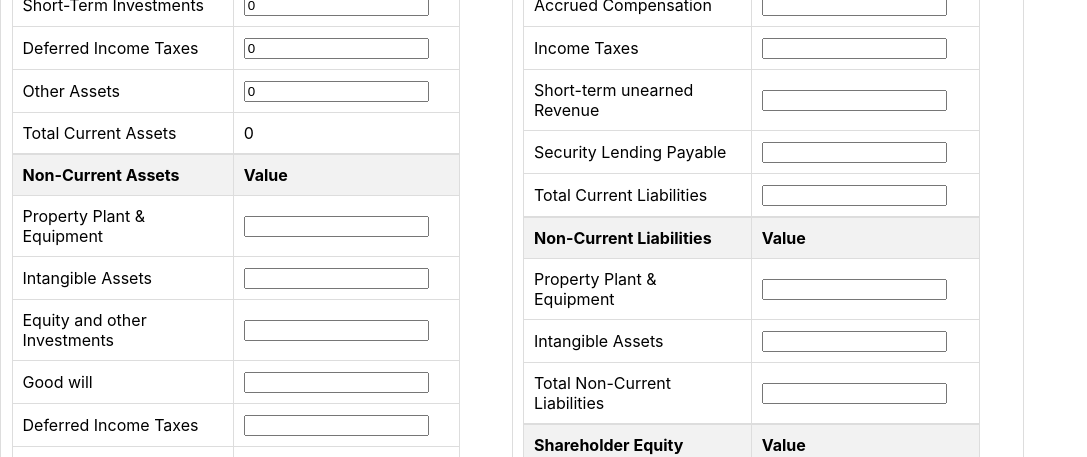
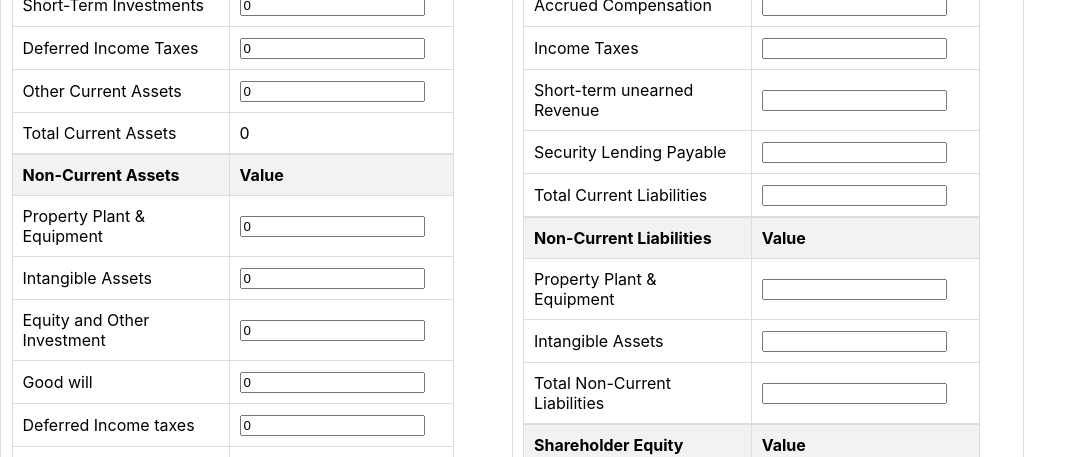
Before and after one commit to G-RIMA/FinanceFusion, a React (Create React App) app in the folder finance-fusion/: page / in a window 1280 px wide. Shown: the part 343-800 px from the top of the page, without its empty margins (0-1087 px from the left). Built offline with nearby package versions, Linux system fonts and the light colour scheme.

Commit message:
Added NonCurrent Assets functionality and Assets Functionality

```diff
--- a/finance-fusion/src/balancesheet.js
+++ b/finance-fusion/src/balancesheet.js
@@ -10,7 +10,7 @@ function Balancesheet() {
     { id: 4, name: 'Prepaid Expenses', value: 0 },
     {id: 5, name: 'Short-Term Investments', value: 0},
     {id: 6, name: 'Deferred Income Taxes', value: 0},
-    { id: 7, name: 'Other Assets', value: 0 },
+    { id: 7, name: 'Other Current Assets', value: 0 },
 
   ]);
 
@@ -27,6 +27,33 @@ function Balancesheet() {
     });
     setcurrentAssets(newcurrentAssets);
   };
+
+  const [noncurrentassets, setnoncurrentAssets] = useState([
+    { id: 1, name: 'Property Plant & Equipment', value: 0 },
+    { id: 2, name: 'Intangible Assets', value: 0 },
+    { id: 3, name: 'Equity and Other Investment', value: 0 },
+    { id: 4, name: 'Good will', value: 0 },
+    {id: 5, name: 'Deferred Income taxes', value: 0},
+    { id: 7, name: 'Other Non-Current Assets', value: 0 },
+
+  ]);
+
+  const totalnoncurrentassets = noncurrentassets.reduce((acc, noncurrentasset) => acc + parseFloat(noncurrentasset.value), 0);
+
+  const handleNonChange = (event, id) => {
+    const newValue = parseFloat(event.target.value);
+    const newnoncurrentAssets = noncurrentassets.map((noncurrentasset) => {
+      if (noncurrentasset.id === id) {
+        return { ...noncurrentasset, value: newValue };
+      } else {
+        return noncurrentasset;
+      }
+    });
+    setnoncurrentAssets(newnoncurrentAssets);
+  };
+
+  const totalAssets = totalcurrentAssets + totalnoncurrentassets;
+
 
 
     return (
@@ -74,40 +101,22 @@ function Balancesheet() {
                 </tr>
               </thead>
               <tbody>
-                <tr>
-                  <td>Property Plant & Equipment</td>
-                  <td>
-                    <input />
-                  </td>
-                </tr>
-                <tr>
-                  <td>Intangible Assets</td>
-                  <td>
-                    <input />
-                  </td>
-                </tr>
-                <tr>
-                  <td>Equity and other Investments</td>
-                  <td>
-                    <input />
-                  </td>
-                </tr>
-                <tr>
-                  <td>Good will</td>
-                  <td>
-                    <input />
-                  </td>
-                </tr>
-                <tr>
-                  <td>Deferred Income Taxes</td>
-                  <td>
-                    <input />
-                  </td>
-                </tr>
+              {noncurrentassets.map((noncurrentasset) => (
+            <tr key={noncurrentasset.id}>
+              <td>{noncurrentasset.name}</td>
+              <td>
+                <input
+                  type= "number"
+                  value={noncurrentasset.value}
+                  onChange={(e) => handleNonChange(e, noncurrentasset.id)}
+                />
+              </td>
+            </tr>
+          ))}
                 <tr>
                   <td>Total Non-Current Assets</td>
                   <td>
-
+                    {totalnoncurrentassets}
                   </td>
                 </tr>
               </tbody>
@@ -242,7 +251,7 @@ function Balancesheet() {
         <th>
             <td>Total Assets</td>
             <td>
-
+               {totalAssets}
             </td>
         </th>
         <th>
```
